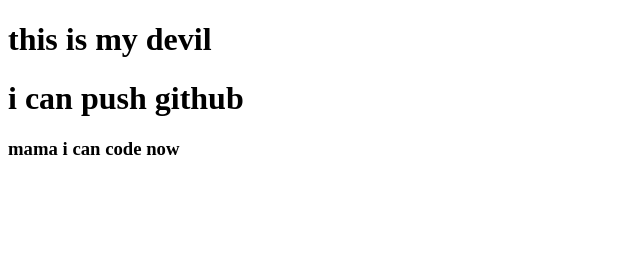
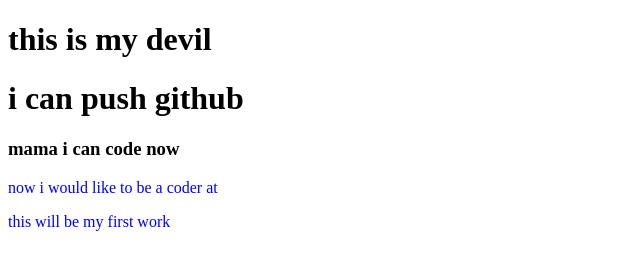
Before and after one commit to AlRakib28/My-First-Repo, a plain HTML site: page index.html in a window 1280 px wide. Shown: the whole page, without its empty margins (0-640 px from the left). Drawn offline with Linux system fonts and the light colour scheme.

Commit message:
style add

```diff
--- a/index.html
+++ b/index.html
@@ -5,10 +5,15 @@
     <meta http-equiv="X-UA-Compatible" content="IE=edge">
     <meta name="viewport" content="width=device-width, initial-scale=1.0">
     <title>MY first  github repo</title>
+
+    <link rel="stylesheet" href="styles.css">
+
 </head>
 <body>
     <h1>this is my devil</h1>
     <h1> i can push github</h1>
     <h3> mama i can code now</h3>
+    <p> now i would like to be a coder at </p>
+    <P>this will be my first work</P>
 </body>
 </html>
--- /dev/null
+++ b/styles.css
@@ -0,0 +1,3 @@
+P{
+    color: blue;
+}
```
